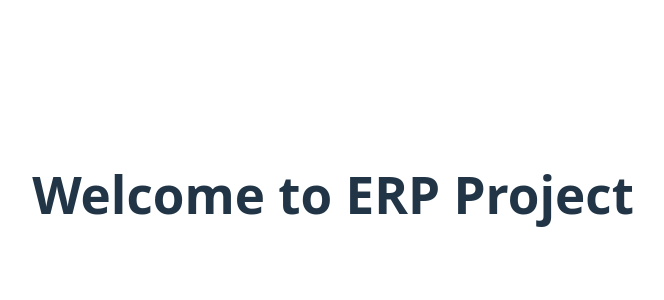
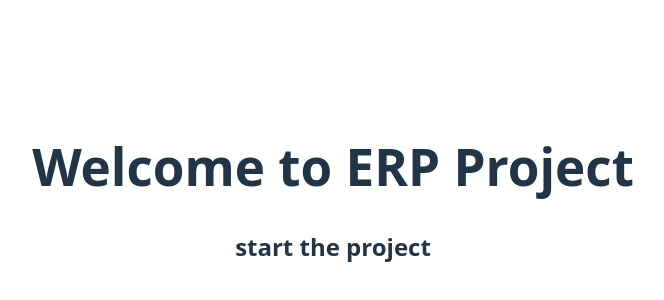
Before and after one commit to fusion5techno-ERPProject/ERP-Multistore-Project, a React (Vite) app: page / in a window 1280 px wide. Shown: the part 206-506 px from the top of the page, without its empty margins (307-971 px from the left). Built offline with nearby package versions, Linux system fonts and the light colour scheme.

Commit message:
new changes

```diff
--- a/src/App.jsx
+++ b/src/App.jsx
@@ -9,6 +9,8 @@ function App() {
   return (
     <>
     <h1>Welcome to ERP Project</h1>
+
+    <h2>start the project</h2>
     </>
   )
 }
```
